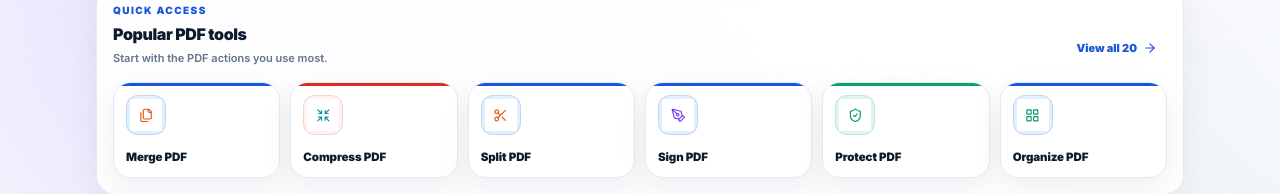
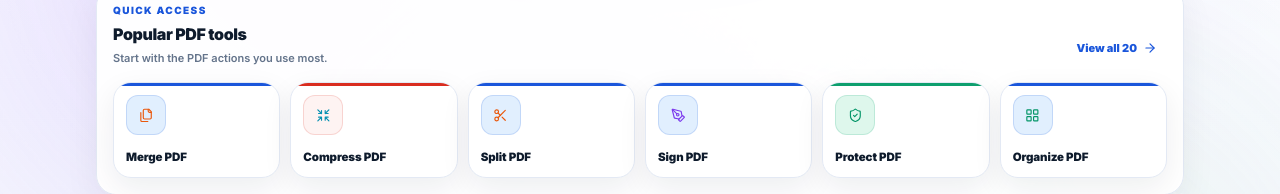
Before and after one commit to Anjan-patel14/AJNPDF, a Next.js app: page / in a window 1280 px wide. Shown: the part 259-453 px from the top of the page. Built offline with nearby package versions, Linux system fonts and the light colour scheme; no server answers.

Commit message:
Polish tool icon card backgrounds

```diff
--- a/src/components/ajn/tool-artwork.tsx
+++ b/src/components/ajn/tool-artwork.tsx
@@ -18,37 +18,37 @@ type Tone = 'violet' | 'blue' | 'emerald' | 'orange' | 'rose' | 'cyan';
 
 const toneClasses: Record<Tone, { shell: string; icon: string; badge: string; arrow: string }> = {
   violet: {
-    shell: 'border-slate-200 bg-white',
+    shell: 'border-0 bg-transparent',
     icon: 'text-violet-600',
     badge: 'border-slate-200 bg-white text-slate-700',
     arrow: 'text-violet-400',
   },
   blue: {
-    shell: 'border-slate-200 bg-white',
+    shell: 'border-0 bg-transparent',
     icon: 'text-blue-600',
     badge: 'border-slate-200 bg-white text-slate-700',
     arrow: 'text-blue-400',
   },
   emerald: {
-    shell: 'border-slate-200 bg-white',
+    shell: 'border-0 bg-transparent',
     icon: 'text-emerald-600',
     badge: 'border-slate-200 bg-white text-slate-700',
     arrow: 'text-emerald-400',
   },
   orange: {
-    shell: 'border-slate-200 bg-white',
+    shell: 'border-0 bg-transparent',
     icon: 'text-orange-600',
     badge: 'border-slate-200 bg-white text-slate-700',
     arrow: 'text-orange-400',
   },
   rose: {
-    shell: 'border-slate-200 bg-white',
+    shell: 'border-0 bg-transparent',
     icon: 'text-rose-600',
     badge: 'border-slate-200 bg-white text-slate-700',
     arrow: 'text-rose-400',
   },
   cyan: {
-    shell: 'border-slate-200 bg-white',
+    shell: 'border-0 bg-transparent',
     icon: 'text-cyan-600',
     badge: 'border-slate-200 bg-white text-slate-700',
     arrow: 'text-cyan-400',
@@ -179,7 +179,7 @@ export function ToolArtwork({ toolId, toolName, className, priority = false }: T
 
   return (
     <span
-      className={cn('ajn-tool-artwork ajn-simple-tool-icon relative flex shrink-0 items-center justify-center overflow-hidden', colors.shell, className)}
+      className={cn('ajn-tool-artwork ajn-simple-tool-icon relative flex shrink-0 items-center justify-center overflow-hidden rounded-[10px]', colors.shell, className)}
       title={toolName}
       aria-hidden="true"
       data-tool-icon={toolId}
```
